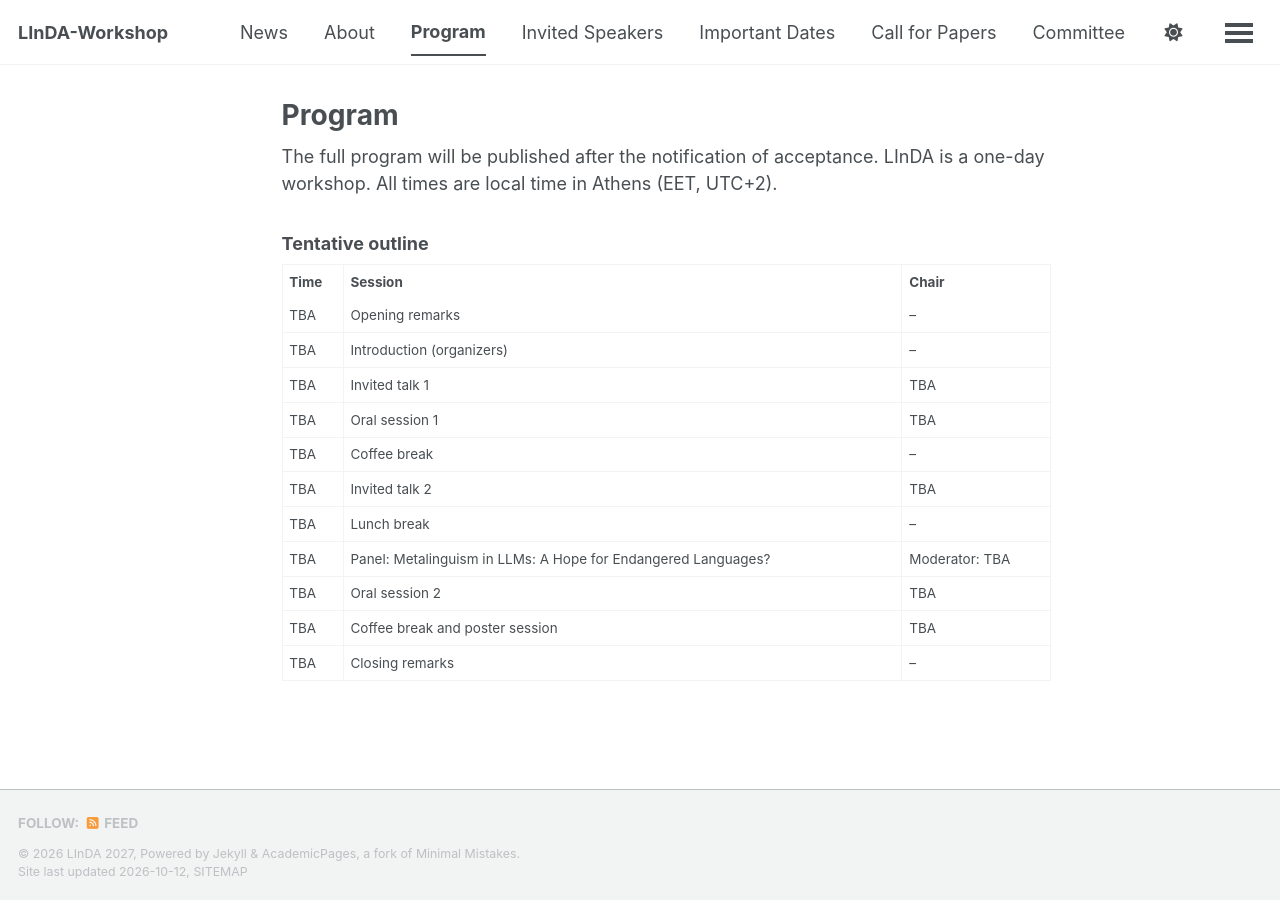
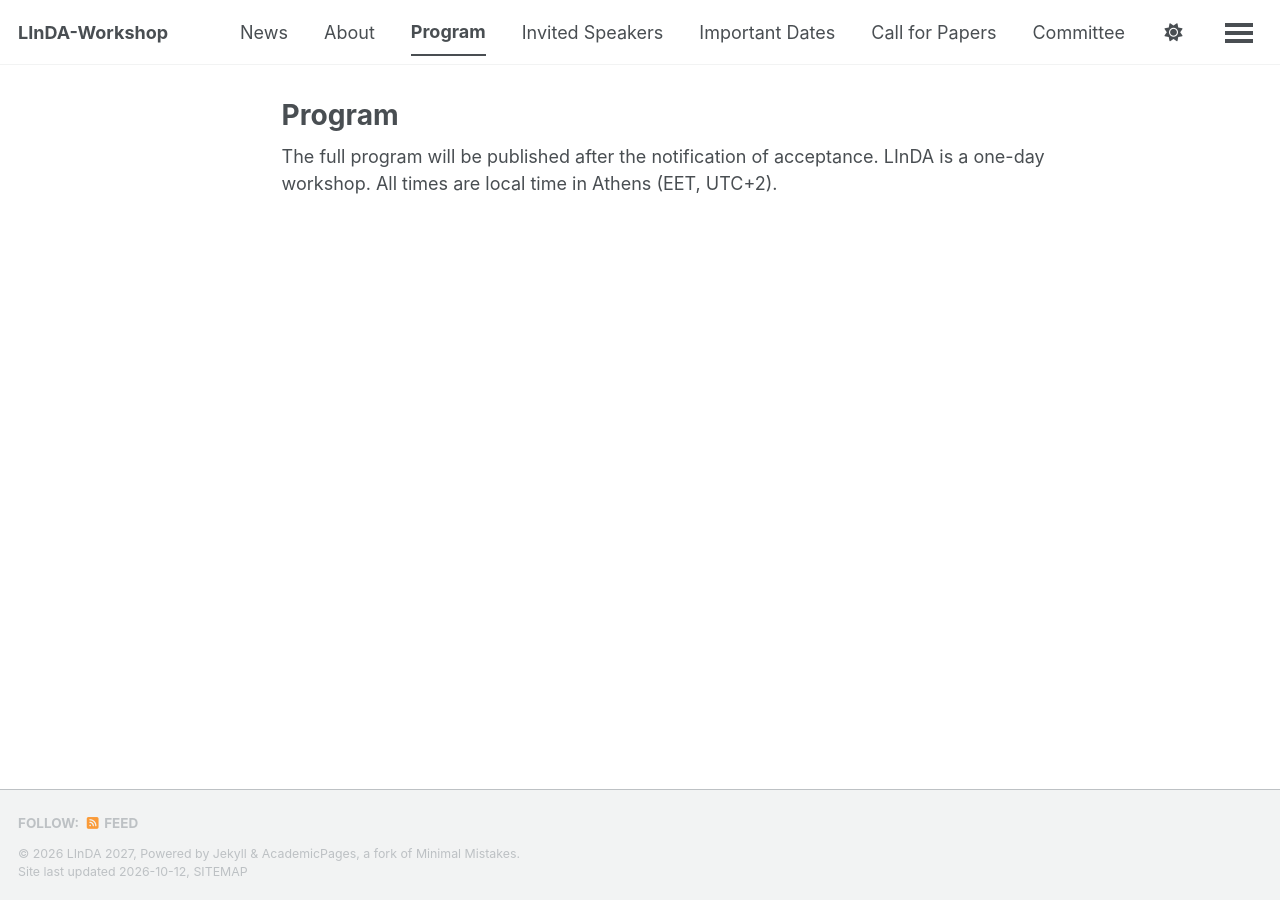
Before and after one commit to LInDA-Workshop/LInDA-Workshop.github.io, a Jekyll site: the page built from _pages/program.md, in a window 1280 px wide. Built offline with Jekyll 4.4.1, drawn with Linux system fonts in a browser that asks for light colours; a style sheet for code colours, icons or effects is not loaded; part of the change alters nothing that is shown.

Commit message:
Comment out tentative outline in program.md
Commented out the tentative outline section of the program.

```diff
--- a/_pages/program.md
+++ b/_pages/program.md
@@ -4,4 +4,10 @@ title: "Program"
 
 ---
 
-<p>The full program will be published after the notification of acceptance. LInDA is a one-day workshop. All times are local time in Athens (EET, UTC+2).</p><h3>Tentative outline</h3><div class='scroll'><table><tr><th>Time</th><th>Session</th><th>Chair</th></tr><tr><td>TBA</td><td>Opening remarks</td><td>–</td></tr><tr><td>TBA</td><td>Introduction (organizers)</td><td>–</td></tr><tr><td>TBA</td><td>Invited talk 1</td><td>TBA</td></tr><tr><td>TBA</td><td>Oral session 1</td><td>TBA</td></tr><tr><td>TBA</td><td>Coffee break</td><td>–</td></tr><tr><td>TBA</td><td>Invited talk 2</td><td>TBA</td></tr><tr><td>TBA</td><td>Lunch break</td><td>–</td></tr><tr><td>TBA</td><td>Panel: Metalinguism in LLMs: A Hope for Endangered Languages?</td><td>Moderator: TBA</td></tr><tr><td>TBA</td><td>Oral session 2</td><td>TBA</td></tr><tr><td>TBA</td><td>Coffee break and poster session</td><td>TBA</td></tr><tr><td>TBA</td><td>Closing remarks</td><td>–</td></tr></table></div>
+
+<p>The full program will be published after the notification of acceptance. LInDA is a one-day workshop. All times are local time in Athens (EET, UTC+2).</p>
+
+
+{% comment %}
+<h3>Tentative outline</h3><div class='scroll'><table><tr><th>Time</th><th>Session</th><th>Chair</th></tr><tr><td>TBA</td><td>Opening remarks</td><td>–</td></tr><tr><td>TBA</td><td>Introduction (organizers)</td><td>–</td></tr><tr><td>TBA</td><td>Invited talk 1</td><td>TBA</td></tr><tr><td>TBA</td><td>Oral session 1</td><td>TBA</td></tr><tr><td>TBA</td><td>Coffee break</td><td>–</td></tr><tr><td>TBA</td><td>Invited talk 2</td><td>TBA</td></tr><tr><td>TBA</td><td>Lunch break</td><td>–</td></tr><tr><td>TBA</td><td>Panel: Metalinguism in LLMs: A Hope for Endangered Languages?</td><td>Moderator: TBA</td></tr><tr><td>TBA</td><td>Oral session 2</td><td>TBA</td></tr><tr><td>TBA</td><td>Coffee break and poster session</td><td>TBA</td></tr><tr><td>TBA</td><td>Closing remarks</td><td>–</td></tr></table></div>
+{% endcomment %}
```
